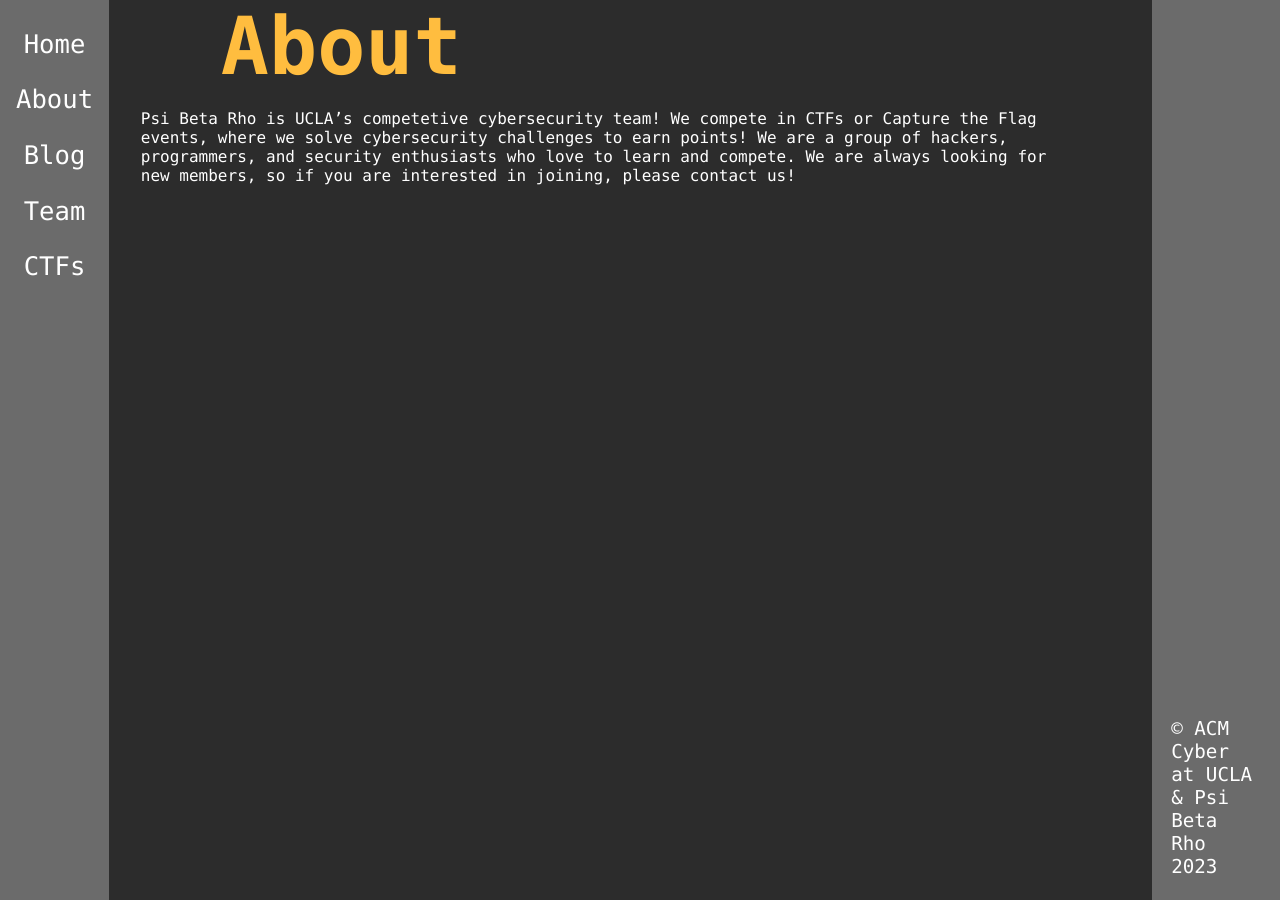
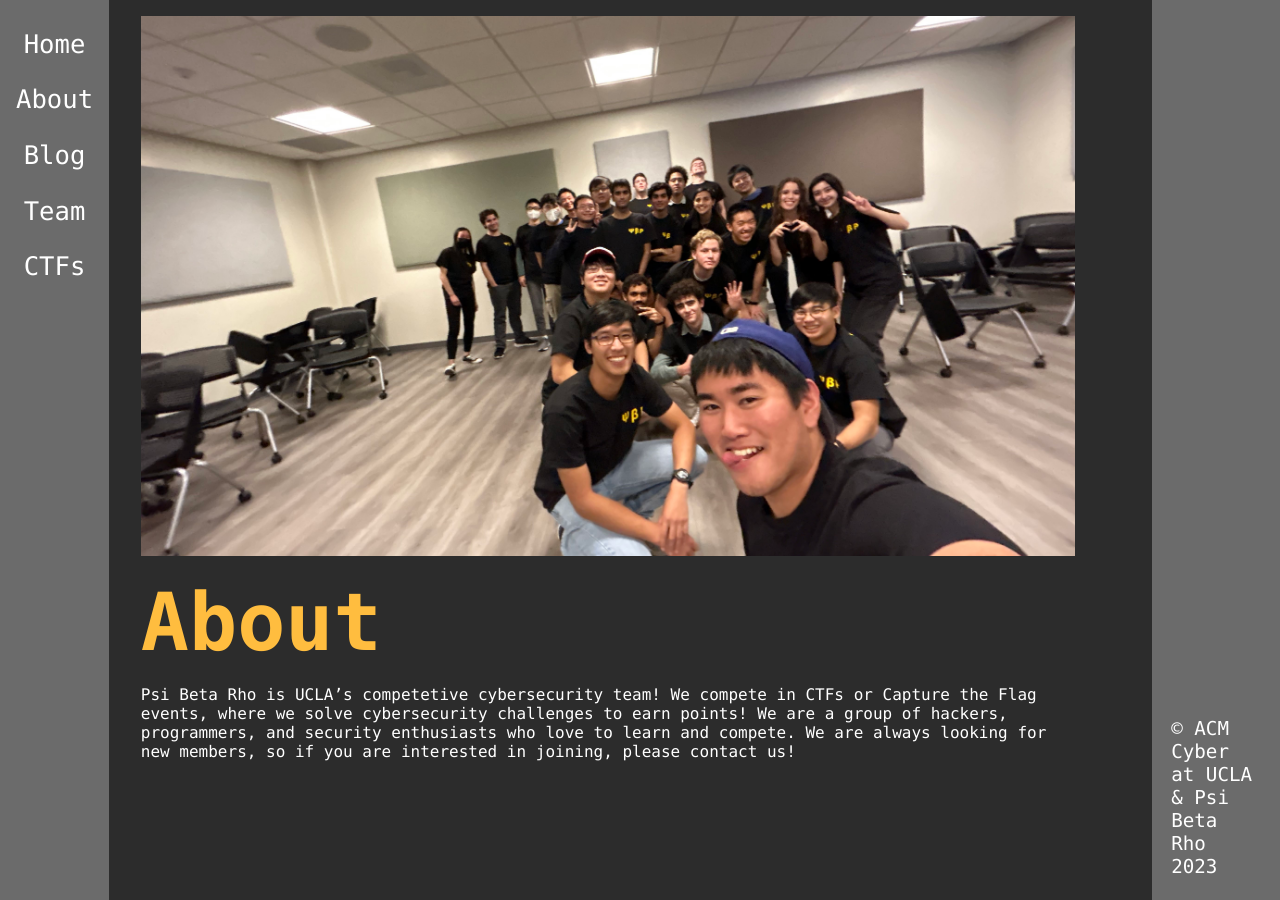
Before and after one commit to pbrucla/pbrucla.github.io, a Jekyll site: the page built from about.md, in a window 1280 px wide. Built offline with Jekyll 4.4.1, drawn with Linux system fonts in a browser that asks for light colours.

Commit message:
fixed file paths

```diff
--- a/about.md
+++ b/about.md
@@ -1,6 +1,8 @@
 ---
 layout: default
 ---
+![Our team sporting PBR merch!](/assets/images/pbr-point-five.jpg "Our team sporting PBR merch!")
 
 # About
+
 Psi Beta Rho is UCLA's competetive cybersecurity team! We compete in CTFs or Capture the Flag events, where we solve cybersecurity challenges to earn points! We are a group of hackers, programmers, and security enthusiasts who love to learn and compete. We are always looking for new members, so if you are interested in joining, please contact us!
--- a/assets/styles/global.scss
+++ b/assets/styles/global.scss
@@ -29,7 +29,13 @@ h1 {
     color: #FFBD3F;
     font-size: 5rem;
     font-weight: bold;
-    margin: 0 5rem;
+    margin: 1rem 0rem;
+}
+
+img {
+    width: 100%;
+    max-height: 60vh;
+    object-fit: cover;
 }
 
 @import 'footer', 'nav', 'post', 'main';
--- a/index.html
+++ /dev/null
@@ -1,6 +0,0 @@
----
-layout: default
----
-
-<h1>Welcome to PBR!</h1>
-<p>This is the home of Psi Beta Rho, the cyber frat and UCLA's competetive cybersecurity team!</p>
```
Also changed, not shown: index.md (added, +9 -0 lines), Gemfile.lock, assets/images/pbr-point-five.jpg (added), 1 other file.
